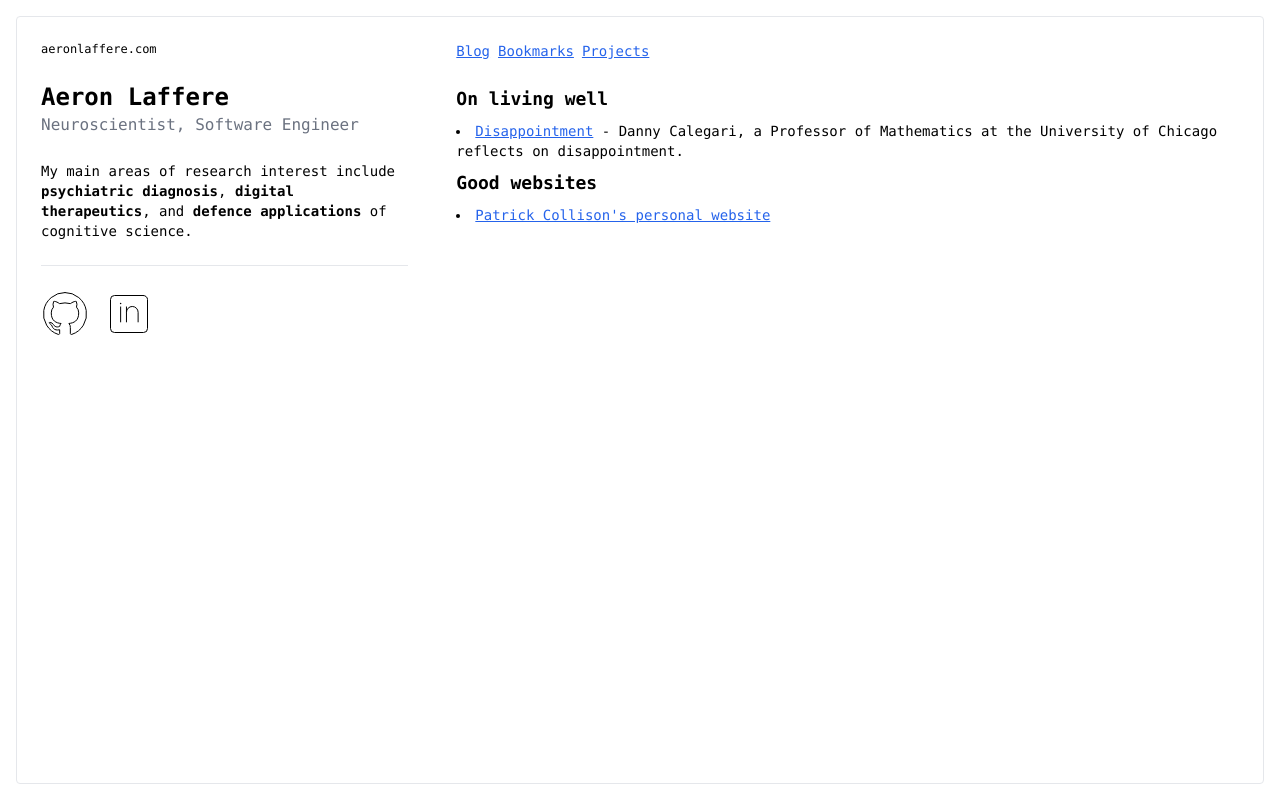
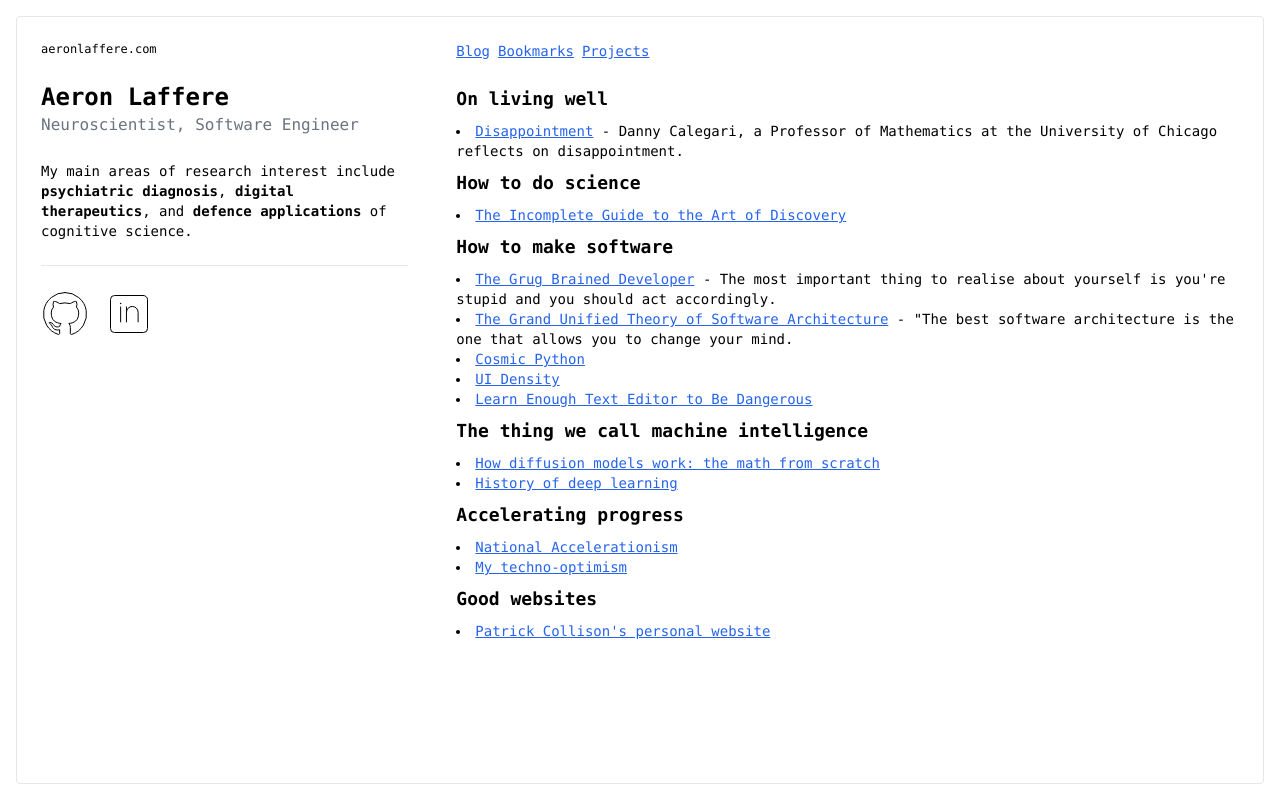
Before and after one commit to aeronjl/aeronlaffere.com, a SvelteKit app: page /bookmarks in a window 1280 px wide. Built offline with nearby package versions, Linux system fonts and the light colour scheme.

Commit message:
bookmarks page

```diff
--- a/src/routes/bookmarks/+page.svelte
+++ b/src/routes/bookmarks/+page.svelte
@@ -1,8 +1,74 @@
-<h3 class="text-lg font-semibold my-2">On living well</h3>
-<ul class="list-disc list-inside">
-<li><a href="https://www.ams.org/journals/notices/202309/noti2782/noti2782.html" class="underline text-blue-600">Disappointment</a> - Danny Calegari, a Professor of Mathematics at the University of Chicago reflects on disappointment.</li>
+<script lang="ts">
+    import { fly } from 'svelte/transition';
+</script>
+<div in:fly={{x: 10}}>
+<h3 class="my-2 text-lg font-semibold">On living well</h3>
+<ul class="list-inside list-disc">
+	<li>
+		<a
+			href="https://www.ams.org/journals/notices/202309/noti2782/noti2782.html"
+			class="text-blue-600 underline">Disappointment</a
+		> - Danny Calegari, a Professor of Mathematics at the University of Chicago reflects on disappointment.
+	</li>
 </ul>
-<h3 class="text-lg font-semibold my-2">Good websites</h3>
-<ul class="list-disc list-inside">
-<li><a href="https://patrickcollison.com/" class="underline text-blue-600">Patrick Collison's personal website</a></li>
+<h3 class="my-2 text-lg font-semibold">How to do science</h3>
+<ul class="list-inside list-disc">
+    <li>
+        <a href="https://ecommons.cornell.edu/items/f2e1c2d6-a811-4abf-914b-390561312956" class="text-blue-600 underline">The Incomplete Guide to the Art of Discovery
+        </a>
+    </li>
 </ul>
+<h3 class="my-2 text-lg font-semibold">How to make software</h3>
+<ul class="list-inside list-disc">
+	<li>
+		<a href="https://grugbrain.dev/" class="text-blue-600 underline">The Grug Brained Developer</a> -
+		The most important thing to realise about yourself is you're stupid and you should act accordingly.
+	</li>
+    <li>
+        <a href="https://danuker.go.ro/the-grand-unified-theory-of-software-architecture.html" class="text-blue-600 underline">The Grand Unified Theory of Software Architecture</a> - "The best software architecture is the one that allows you to change your mind.
+    </li>
+    <li>
+        <a href="https://www.cosmicpython.com/" class="text-blue-600 underline">Cosmic Python</a>
+    </li>
+    <li>
+        <a href="https://matthewstrom.com/writing/ui-density/" class="text-blue-600 underline">UI Density</a>
+    </li>
+    <li>
+        <a href="https://www.learnenough.com/text-editor-tutorial" class="text-blue-600 underline">Learn Enough Text Editor to Be Dangerous</a>
+    </li>
+</ul>
+<h3 class="my-2 text-lg font-semibold">The thing we call machine intelligence</h3>
+<ul class="list-inside list-disc">
+	<li>
+		<a href="https://theaisummer.com/diffusion-models/" class="text-blue-600 underline">
+			How diffusion models work: the math from scratch
+		</a>
+	</li>
+    <li>
+        <a href="https://github.com/adam-maj/deep-learning" class="text-blue-600 underline">
+            History of deep learning
+        </a>
+    </li>
+</ul>
+<h3 class="my-2 text-lg font-semibold">Accelerating progress</h3>
+<ul class="list-inside list-disc">
+    <li>
+        <a href="https://drydenbrown.posthaven.com/national-accelerationism" class="text-blue-600 underline">
+            National Accelerationism
+        </a>
+    </li>
+    <li>
+        <a href="https://vitalik.eth.limo/general/2023/11/27/techno_optimism.html" class="text-blue-600 underline">
+            My techno-optimism
+        </a>
+    </li>
+</ul>
+<h3 class="my-2 text-lg font-semibold">Good websites</h3>
+<ul class="list-inside list-disc">
+	<li>
+		<a href="https://patrickcollison.com/" class="text-blue-600 underline"
+			>Patrick Collison's personal website</a
+		>
+	</li>
+</ul>
+</div>
```
